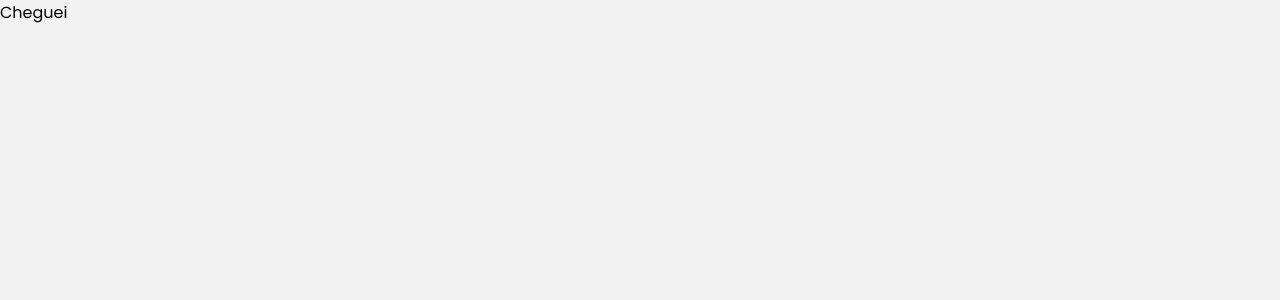
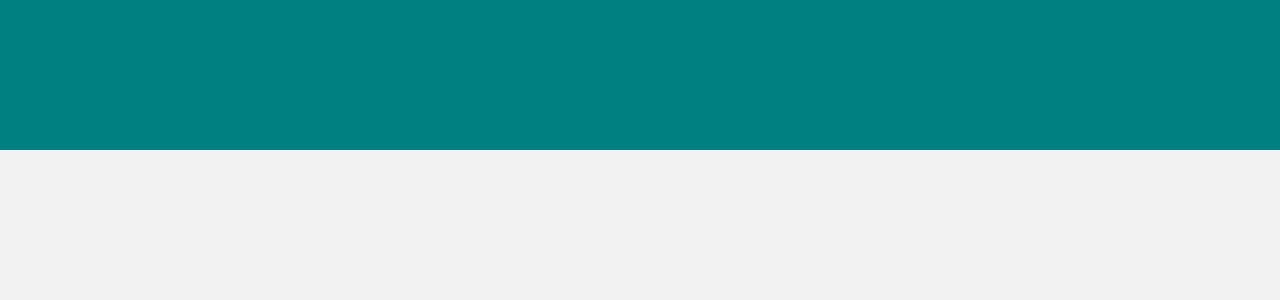
Before and after one commit to vitor-nogueira96/financial-control, a React (Create React App) app: page / in a window 1280 px wide. Shown: the top 300 px of the page. Built offline with nearby package versions, Linux system fonts and the light colour scheme.

Commit message:
done: Criando estilização Header

```diff
--- a/src/App.js
+++ b/src/App.js
@@ -1,9 +1,12 @@
 import React from 'react'
+import Header from './Header/Header';
 import './styles/App.css';
 
 const App = () => {
   return (
-    <div>Cheguei</div>
+    <div>
+      <Header />
+    </div>
   )
 }
 
--- a/src/Header/Header.jsx
+++ b/src/Header/Header.jsx
@@ -0,0 +1,13 @@
+import React, { Component } from 'react'
+import '../styles/App.css'
+
+export default class Header extends Component {
+  render() {
+    return (
+      <div className='container-header'>
+        <h1 className="title"> </h1>
+        <div className="header"> </div>
+      </div>
+    )
+  }
+}
--- a/src/styles/App.css
+++ b/src/styles/App.css
@@ -1,8 +1,26 @@
 @import url('https://fonts.googleapis.com/css2?family=Poppins:ital,wght@0,200;0,300;0,400;1,100;1,200&display=swap');
 
-body {
+* {
   margin: 0;
   padding: 0;
+}
+
+body {
   font-family: 'Poppins', sans-serif; ;
   background-color: #f2f2f2;
 }
+
+.container-header {
+  height: 150px;
+  text-align: center;
+  background: teal;
+}
+
+.title {
+
+}
+
+.header {
+  padding-top: 20px;
+  color: #fff;
+}
```
